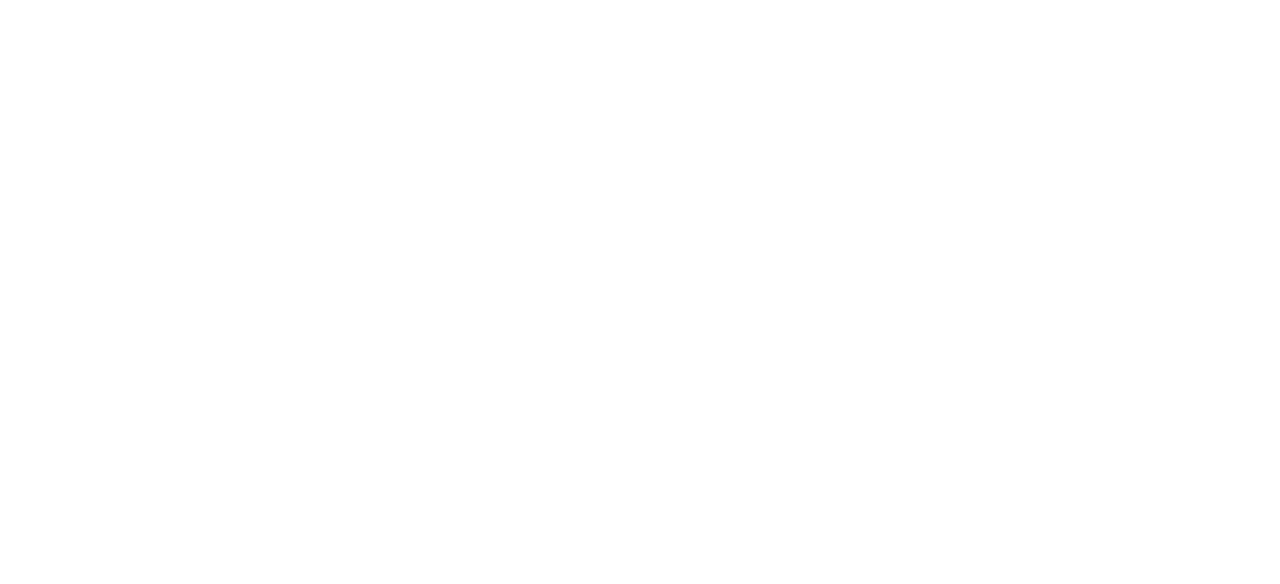
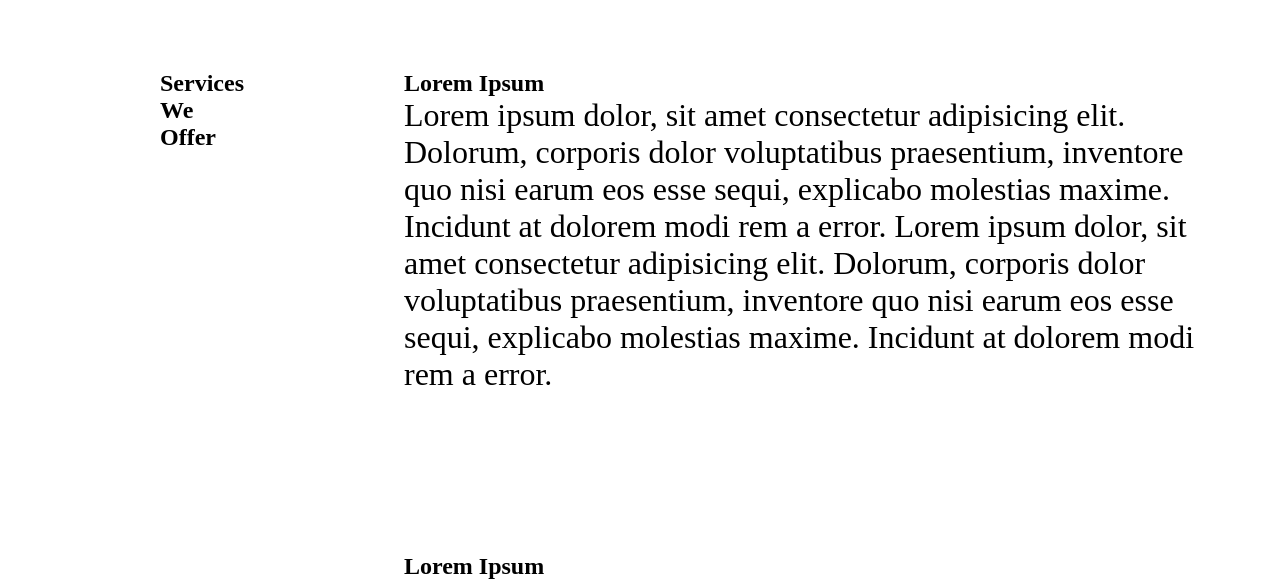
Before and after one commit to iamVictorSam/landing-page-with-locomotive-scroll, a Vue app: page / in a window 1280 px wide. Shown: the part 890-1474 px from the top of the page. Before the commit the page ends 800 px from the top, so only its background shows below. Built offline with nearby package versions, Linux system fonts and the light colour scheme.

Commit message:
added services

```diff
--- a/src/App.vue
+++ b/src/App.vue
@@ -1,13 +1,16 @@
 <template>
   <Introduction />
+  <Services />
 </template>
 
 <script>
 import Introduction from "./components/Introduction.vue";
+import Services from "./components/Services.vue";
 
 export default {
   components: {
     Introduction,
+    Services,
   },
 };
 </script>
--- a/src/components/Introduction.vue
+++ b/src/components/Introduction.vue
@@ -15,12 +15,6 @@
   </main>
 </template>
 
-<script>
-export default {
-  name: "Introduction",
-};
-</script>
-
 <style>
 .intro-section {
   display: flex;
@@ -36,11 +30,13 @@ export default {
   text-align: center;
   color: white;
 }
+
 .intro-image {
-  display: flex;
+  /* display: flex;
   position: absolute;
   bottom: 0px;
-  right: 0px;
+  right: 0px; */
+  /* float: bottom; */
 }
 img {
   height: 600px;
--- /dev/null
+++ b/src/components/ServiceText.vue
@@ -0,0 +1,28 @@
+<template>
+  <div>
+    <h2>Lorem Ipsum</h2>
+    <p>
+      Lorem ipsum dolor, sit amet consectetur adipisicing elit. Dolorum,
+      corporis dolor voluptatibus praesentium, inventore quo nisi earum eos esse
+      sequi, explicabo molestias maxime. Incidunt at dolorem modi rem a error.
+      Lorem ipsum dolor, sit amet consectetur adipisicing elit. Dolorum,
+      corporis dolor voluptatibus praesentium, inventore quo nisi earum eos esse
+      sequi, explicabo molestias maxime. Incidunt at dolorem modi rem a error.
+    </p>
+  </div>
+</template>
+
+<style scoped>
+div {
+  margin-bottom: 10rem;
+}
+
+h2 {
+  font-weight: 900;
+}
+
+p {
+  width: 50rem;
+  font-size: 2rem;
+}
+</style>
--- a/src/components/Services.vue
+++ b/src/components/Services.vue
@@ -0,0 +1,33 @@
+<template>
+  <section>
+    <h1>Services We Offer</h1>
+
+    <div>
+      <ServiceText />
+      <ServiceText />
+      <ServiceText />
+    </div>
+  </section>
+</template>
+
+<style scoped>
+section {
+  padding: 10rem;
+  height: 100vh;
+  display: flex;
+}
+
+h1 {
+  padding-right: 10rem;
+}
+</style>
+
+<script>
+import ServiceText from "./ServiceText.vue";
+
+export default {
+  components: {
+    ServiceText,
+  },
+};
+</script>
```
